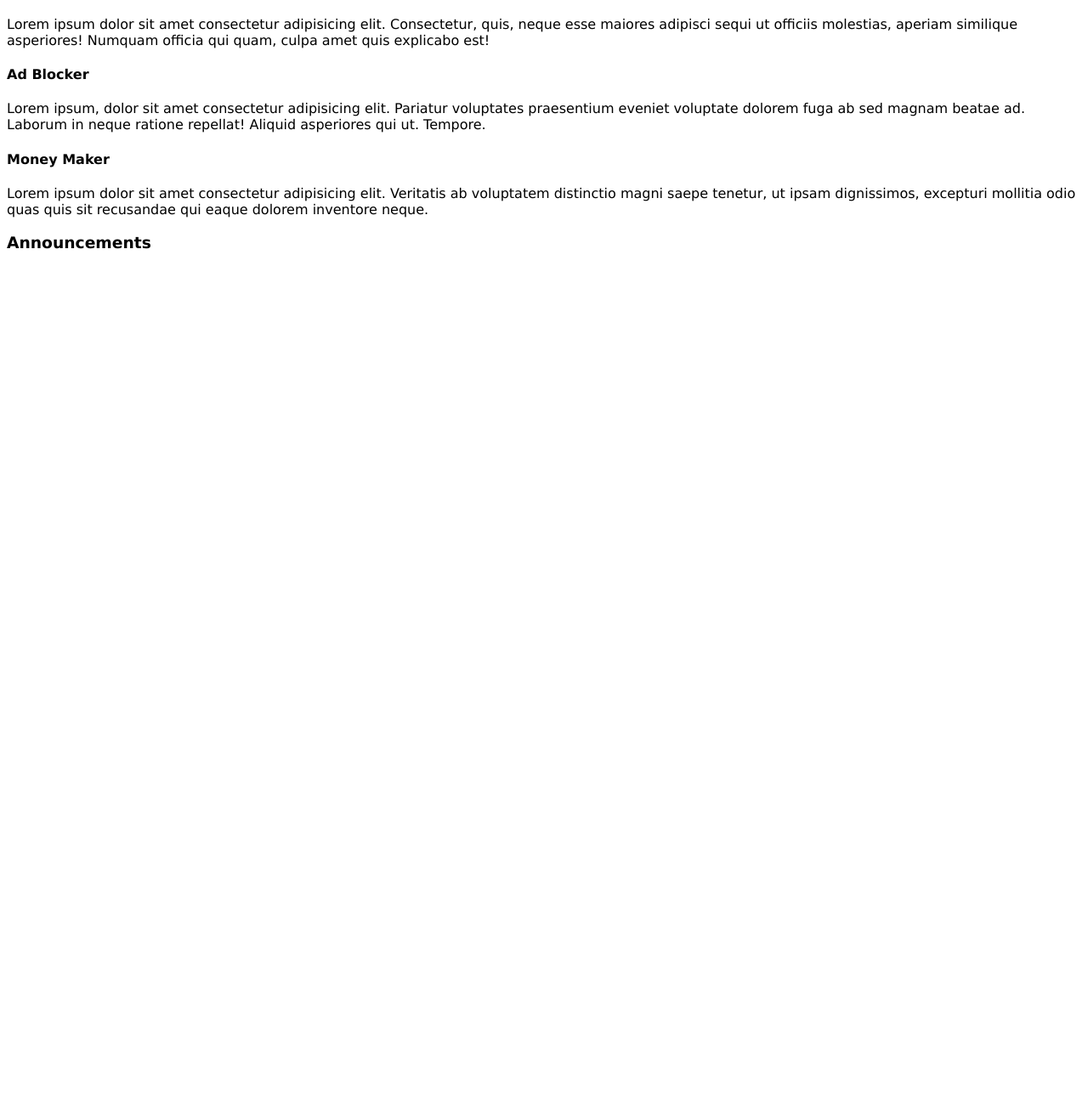
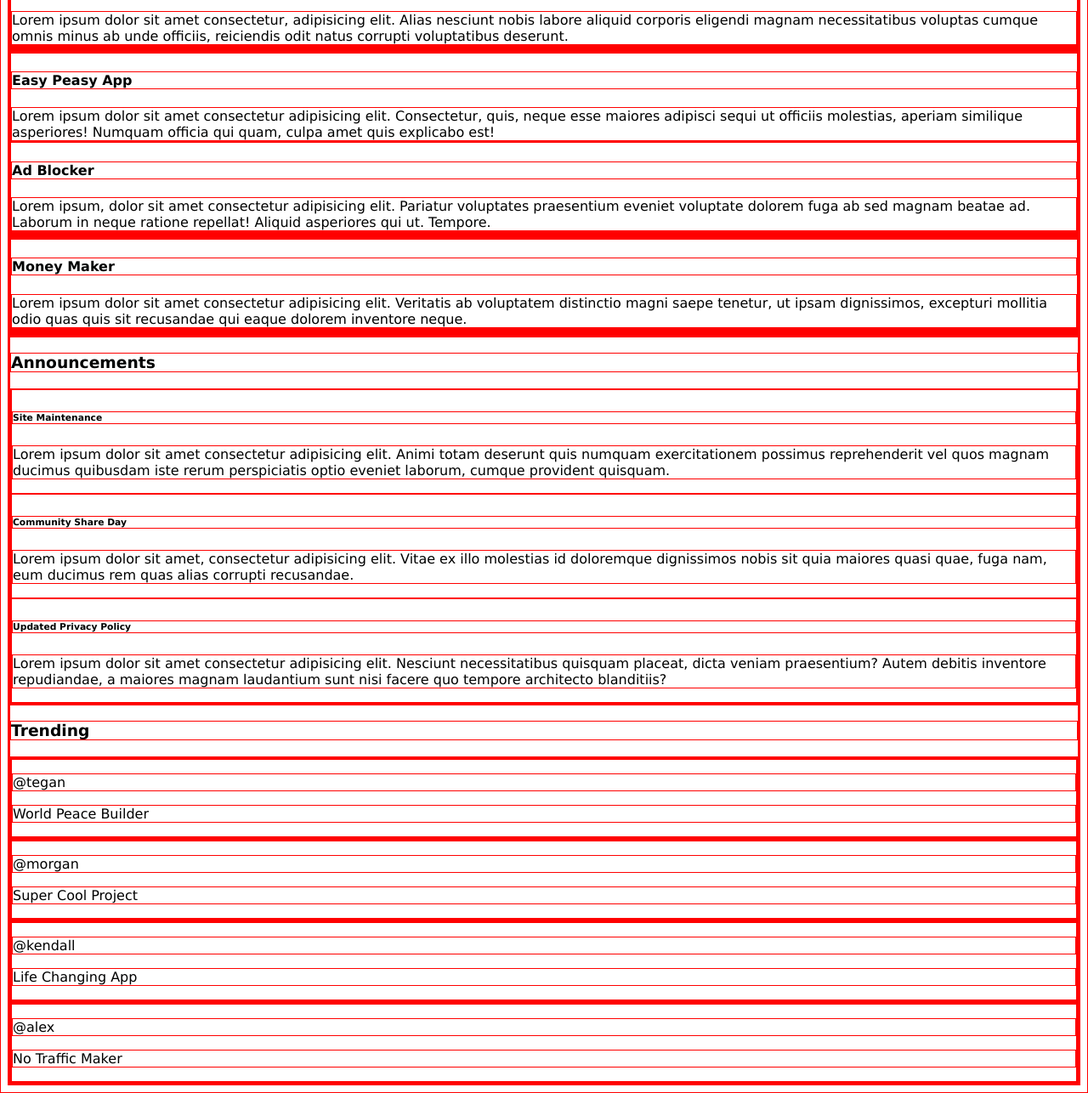
Before and after one commit to kimfom01/AdminDashboard, a plain HTML site: page index.html in a window 1280 px wide. Shown: the part 633-1919 px from the top of the page at 85% size. Before the commit the page ends 947 px from the top, so only its background shows below. Drawn offline with Linux system fonts and the light colour scheme.

Commit message:
Add more dummy data for announcement and trending sections

```diff
--- a/index.html
+++ b/index.html
@@ -12,7 +12,7 @@
 <body>
     <div>
         <div class="heading">
-            <h1>Admin Dashboard</h1>
+            <h1>Dashboard</h1>
         </div>
         <div class="nav-bar">
             <div class="nav-items">
@@ -23,7 +23,7 @@
                 <div class="nav-item"><a href="#">Tasks</a></div>
                 <div class="nav-item"><a href="#">Communities</a></div>
             </div>
-            <div class="nav-controls">
+            <div class="nav-items">
                 <div class="nav-item"><a href="#">Settings</a></div>
                 <div class="nav-item"><a href="#">Support</a></div>
                 <div class="nav-item"><a href="#">Privacy</a></div>
@@ -31,8 +31,8 @@
         </div>
     </div>
     <main>
-        <h3>Your Projects</h3>
         <div class="projects-grid">
+            <h3>Your Projects</h3>
             <div class="card">
                 <h4>Super Cool Project</h4>
                 <div class="card-body">
@@ -107,7 +107,60 @@
                 </div>
             </div>
         </div>
-        <h3>Announcements</h3>
+        <div class="announcement-grid">
+            <h3>Announcements</h3>
+            <div class="ad">
+                <div>
+                    <h6>Site Maintenance</h6>
+                    <p>Lorem ipsum dolor sit amet consectetur adipisicing elit. Animi totam deserunt quis numquam
+                        exercitationem possimus reprehenderit vel quos magnam ducimus quibusdam iste rerum
+                        perspiciatis optio eveniet laborum, cumque provident quisquam.</p>
+                </div>
+                <div>
+                    <h6>Community Share Day</h6>
+                    <p>Lorem ipsum dolor sit amet, consectetur adipisicing elit. Vitae ex illo molestias id
+                        doloremque dignissimos nobis sit quia maiores quasi quae, fuga nam, eum ducimus rem quas
+                        alias corrupti recusandae.</p>
+                </div>
+                <div>
+                    <h6>Updated Privacy Policy</h6>
+                    <p>Lorem ipsum dolor sit amet consectetur adipisicing elit. Nesciunt necessitatibus quisquam
+                        placeat, dicta veniam praesentium? Autem debitis inventore repudiandae, a maiores magnam
+                        laudantium sunt nisi facere quo tempore architecto blanditiis?</p>
+                </div>
+            </div>
+        </div>
+        <div class="trending-grid">
+            <h3>Trending</h3>
+            <div class="account">
+                <div class="icon"></div>
+                <div class="info">
+                    <p class="username">@tegan</p>
+                    <p class="title">World Peace Builder</p>
+                </div>
+            </div>
+            <div class="account">
+                <div class="icon"></div>
+                <div class="info">
+                    <p class="username">@morgan</p>
+                    <p class="title">Super Cool Project</p>
+                </div>
+            </div>
+            <div class="account">
+                <div class="icon"></div>
+                <div class="info">
+                    <p class="username">@kendall</p>
+                    <p class="title">Life Changing App</p>
+                </div>
+            </div>
+            <div class="account">
+                <div class="icon"></div>
+                <div class="info">
+                    <p class="username">@alex</p>
+                    <p class="title">No Traffic Maker</p>
+                </div>
+            </div>
+        </div>
     </main>
     <script src="index.js"></script>
 </body>
--- a/style.css
+++ b/style.css
@@ -1,3 +1,7 @@
 body {
     font-family: Verdana, Geneva, Tahoma, sans-serif;
 }
+
+* {
+    border: red solid 1px;
+}
```
